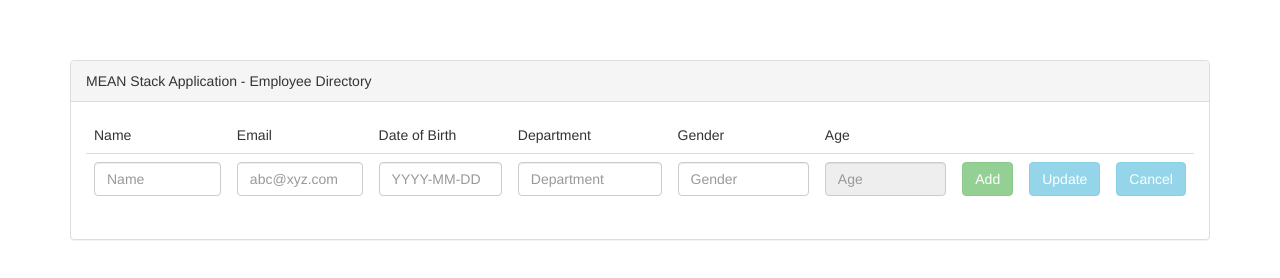
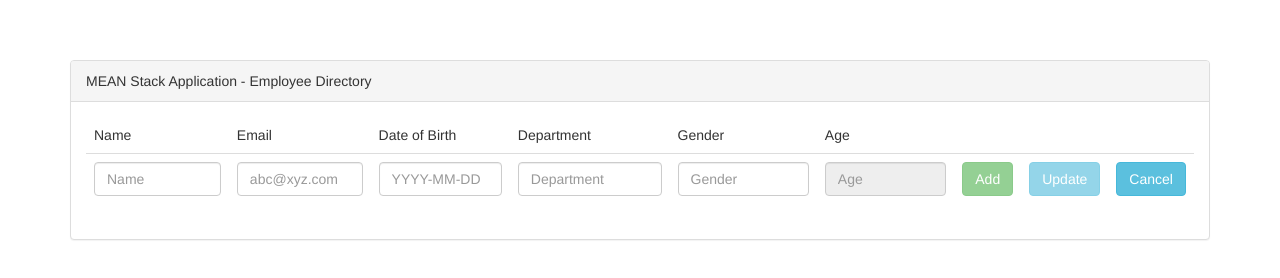
Before and after one commit to Astral02/EmployeeDirectory, a website: page index.html in a window 1280 px wide. Drawn offline with nearby package versions, Linux system fonts and the light colour scheme; no server answers.

Commit message:
removing the validation from cancel button.

```diff
--- a/index.html
+++ b/index.html
@@ -102,7 +102,7 @@
                     <button class="btn btn-info btn-md" ng-disabled="employeeform.$invalid" ng-click="updateEmployee()">Update</button>
                   </td>
                   <td>
-                    <button class="btn btn-info btn-md" ng-disabled="employeeform.$invalid" ng-click="cancel()">Cancel</button>
+                    <button class="btn btn-info btn-md" ng-click="cancel()">Cancel</button>
                   </td>
             </tr>
             <tr ng-repeat="employee in employees">
```
